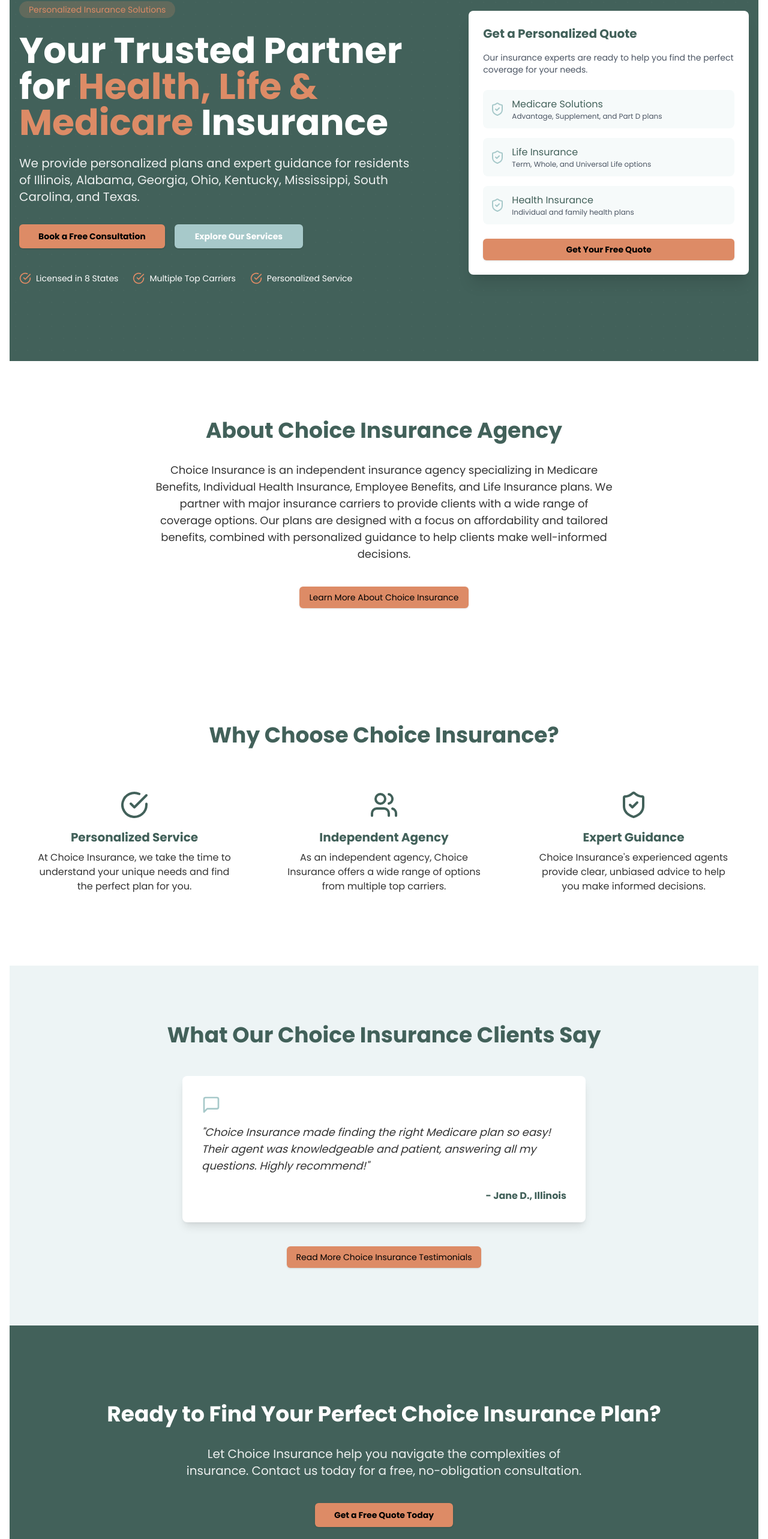
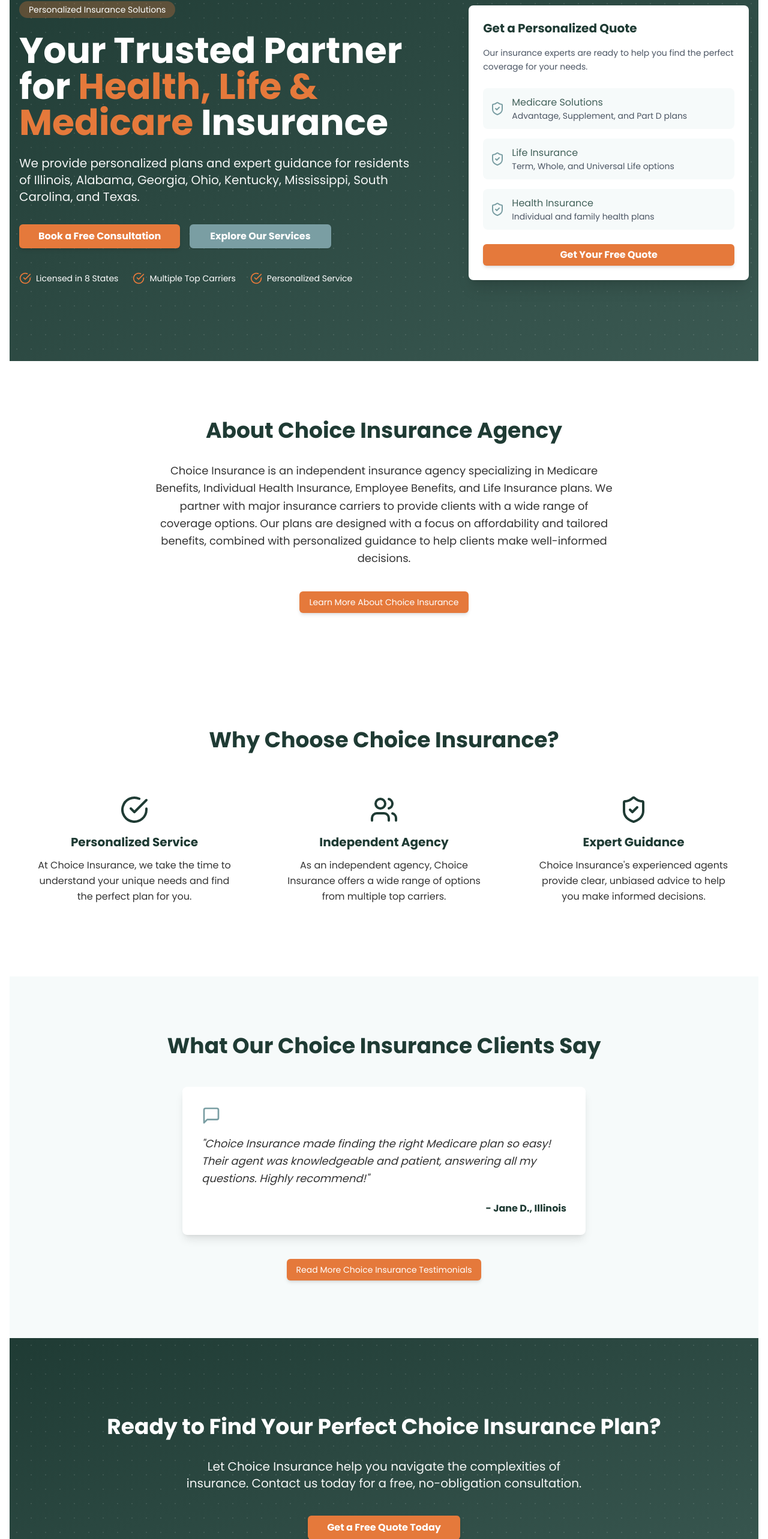
Before and after one commit to Ascempower/Manus, a Next.js app: page / in a window 1280 px wide. Shown: the part 223-2789 px from the top of the page at 60% size. Built offline with nearby package versions, Linux system fonts and the light colour scheme.

Commit message:
modified:   src/app/page.tsx

```diff
--- a/src/app/page.tsx
+++ b/src/app/page.tsx
@@ -7,31 +7,32 @@
   return (
     <>
       {/* Hero Section */}
-      <section className="relative py-20 md:py-32 bg-brand-deep-forest-green text-brand-white overflow-hidden">
-        {/* Background Pattern - CSS Grid Pattern */}
-        <div className="absolute inset-0 opacity-10">
-          <div className="absolute top-0 left-0 w-full h-full bg-[radial-gradient(circle,_#ffffff_1px,_transparent_1px)] bg-[length:20px_20px] opacity-20"></div>
+      <section className="relative py-20 md:py-32 bg-brand-deeper-forest-green text-brand-white overflow-hidden">
+        {/* Background Pattern - Softer Gradient Pattern */}
+        <div className="absolute inset-0">
+          <div className="absolute top-0 left-0 w-full h-full bg-gradient-to-br from-brand-deeper-forest-green to-brand-deep-forest-green opacity-80"></div>
+          <div className="absolute top-0 left-0 w-full h-full bg-[radial-gradient(circle,_#ffffff_1px,_transparent_1px)] bg-[length:24px_24px] opacity-10"></div>
         </div>
 
         <div className="container mx-auto px-4 relative z-10">
           <div className="flex flex-col md:flex-row items-center justify-between gap-12">
             {/* Hero Content */}
             <div className="md:w-3/5 text-left md:pr-8">
-              <div className="inline-block px-4 py-1 rounded-full bg-brand-warm-beige-coral/20 text-brand-warm-beige-coral text-sm font-medium mb-6">
+              <div className="inline-block px-4 py-1 rounded-full bg-brand-warm-beige-coral-dark/30 text-white text-sm font-medium mb-6">
                 Personalized Insurance Solutions
               </div>
               <h1 className="text-4xl md:text-5xl lg:text-6xl font-bold mb-6 font-poppins leading-tight">
-                Your Trusted Partner for <span className="text-brand-warm-beige-coral">Health, Life & Medicare</span> Insurance
+                Your Trusted Partner for <span className="text-brand-warm-beige-coral-dark">Health, Life & Medicare</span> Insurance
               </h1>
-              <p className="text-lg md:text-xl mb-8 text-brand-white/90 max-w-2xl">
+              <p className="text-lg md:text-xl mb-8 text-brand-white/95 max-w-2xl leading-relaxed">
                 We provide personalized plans and expert guidance for residents of Illinois, Alabama, Georgia, Ohio, Kentucky, Mississippi, South Carolina, and Texas.
               </p>
 
               <div className="flex flex-col sm:flex-row gap-4 mt-2">
-                <Button size="lg" asChild className="bg-brand-warm-beige-coral hover:bg-brand-warm-beige-coral/80 text-brand-black font-semibold">
+                <Button size="lg" asChild className="bg-brand-warm-beige-coral-dark hover:bg-brand-warm-beige-coral-darker text-white font-semibold shadow-md min-w-[200px] text-base">
                   <Link href="/contact#book-a-call">Book a Free Consultation</Link>
                 </Button>
-                <Button size="lg" asChild className="bg-brand-teal-blue border-2 border-brand-teal-blue text-white font-semibold hover:bg-brand-teal-blue/80 hover:border-brand-teal-blue/80">
+                <Button size="lg" asChild className="bg-brand-teal-blue-dark border-2 border-brand-teal-blue-dark text-white font-semibold hover:bg-brand-teal-blue-dark/90 hover:border-brand-teal-blue min-w-[200px] text-base">
                   <Link href="/services">Explore Our Services</Link>
                 </Button>
               </div>
@@ -39,15 +40,15 @@
               {/* Trust Indicators */}
               <div className="mt-10 flex items-center gap-6 flex-wrap">
                 <div className="flex items-center gap-2">
-                  <CheckCircle size={20} className="text-brand-warm-beige-coral" />
+                  <CheckCircle size={20} className="text-brand-warm-beige-coral-dark" />
                   <span className="text-sm font-medium">Licensed in 8 States</span>
                 </div>
                 <div className="flex items-center gap-2">
-                  <CheckCircle size={20} className="text-brand-warm-beige-coral" />
+                  <CheckCircle size={20} className="text-brand-warm-beige-coral-dark" />
                   <span className="text-sm font-medium">Multiple Top Carriers</span>
                 </div>
                 <div className="flex items-center gap-2">
-                  <CheckCircle size={20} className="text-brand-warm-beige-coral" />
+                  <CheckCircle size={20} className="text-brand-warm-beige-coral-dark" />
                   <span className="text-sm font-medium">Personalized Service</span>
                 </div>
               </div>
@@ -56,36 +57,36 @@
             {/* Hero Image/Card */}
             <div className="md:w-2/5 relative">
               <div className="bg-white rounded-lg shadow-xl p-6 text-brand-black">
-                <h3 className="text-xl font-bold mb-4 text-brand-deep-forest-green">Get a Personalized Quote</h3>
-                <p className="text-sm text-gray-600 mb-6">Our insurance experts are ready to help you find the perfect coverage for your needs.</p>
+                <h3 className="text-xl font-bold mb-4 text-brand-deeper-forest-green">Get a Personalized Quote</h3>
+                <p className="text-sm text-gray-600 mb-6 leading-relaxed">Our insurance experts are ready to help you find the perfect coverage for your needs.</p>
 
                 <div className="space-y-4 mb-6">
-                  <div className="flex items-center gap-3 p-3 rounded-lg bg-brand-teal-blue/10">
-                    <ShieldCheck className="text-brand-teal-blue flex-shrink-0" size={24} />
+                  <div className="flex items-center gap-3 p-3 rounded-lg bg-brand-teal-blue/10 transition-all duration-300 hover:bg-brand-teal-blue/20 cursor-pointer group" title="Click to learn more about Medicare Solutions">
+                    <ShieldCheck className="text-brand-teal-blue-dark flex-shrink-0 group-hover:text-brand-deep-forest-green transition-colors duration-300" size={24} />
                     <div>
-                      <h4 className="font-medium text-brand-deep-forest-green">Medicare Solutions</h4>
-                      <p className="text-xs text-gray-600">Advantage, Supplement, and Part D plans</p>
+                      <h4 className="font-medium text-brand-deep-forest-green group-hover:text-brand-deeper-forest-green transition-colors duration-300">Medicare Solutions</h4>
+                      <p className="text-sm text-gray-600">Advantage, Supplement, and Part D plans</p>
                     </div>
                   </div>
 
-                  <div className="flex items-center gap-3 p-3 rounded-lg bg-brand-teal-blue/10">
-                    <ShieldCheck className="text-brand-teal-blue flex-shrink-0" size={24} />
+                  <div className="flex items-center gap-3 p-3 rounded-lg bg-brand-teal-blue/10 transition-all duration-300 hover:bg-brand-teal-blue/20 cursor-pointer group" title="Click to learn more about Life Insurance">
+                    <ShieldCheck className="text-brand-teal-blue-dark flex-shrink-0 group-hover:text-brand-deep-forest-green transition-colors duration-300" size={24} />
                     <div>
-                      <h4 className="font-medium text-brand-deep-forest-green">Life Insurance</h4>
-                      <p className="text-xs text-gray-600">Term, Whole, and Universal Life options</p>
+                      <h4 className="font-medium text-brand-deep-forest-green group-hover:text-brand-deeper-forest-green transition-colors duration-300">Life Insurance</h4>
+                      <p className="text-sm text-gray-600">Term, Whole, and Universal Life options</p>
                     </div>
                   </div>
 
-                  <div className="flex items-center gap-3 p-3 rounded-lg bg-brand-teal-blue/10">
-                    <ShieldCheck className="text-brand-teal-blue flex-shrink-0" size={24} />
+                  <div className="flex items-center gap-3 p-3 rounded-lg bg-brand-teal-blue/10 transition-all duration-300 hover:bg-brand-teal-blue/20 cursor-pointer group" title="Click to learn more about Health Insurance">
+                    <ShieldCheck className="text-brand-teal-blue-dark flex-shrink-0 group-hover:text-brand-deep-forest-green transition-colors duration-300" size={24} />
                     <div>
-                      <h4 className="font-medium text-brand-deep-forest-green">Health Insurance</h4>
-                      <p className="text-xs text-gray-600">Individual and family health plans</p>
+                      <h4 className="font-medium text-brand-deep-forest-green group-hover:text-brand-deeper-forest-green transition-colors duration-300">Health Insurance</h4>
+                      <p className="text-sm text-gray-600">Individual and family health plans</p>
                     </div>
                   </div>
                 </div>
 
-                <Button asChild className="w-full bg-brand-warm-beige-coral hover:bg-brand-warm-beige-coral/80 text-brand-black font-semibold">
+                <Button asChild className="w-full bg-brand-warm-beige-coral-dark hover:bg-brand-warm-beige-coral-darker text-white font-semibold shadow-md text-base">
                   <Link href="/contact#get-a-quote">Get Your Free Quote</Link>
                 </Button>
               </div>
@@ -96,11 +97,11 @@
       {/* About Us Snippet */}
       <section className="py-16 md:py-24 bg-brand-white text-brand-black">
         <div className="container mx-auto px-4 text-center">
-          <h2 className="text-3xl md:text-4xl font-bold mb-8 text-brand-deep-forest-green font-poppins">About Choice Insurance Agency</h2>
-          <p className="text-lg text-brand-black/80 mb-10 max-w-3xl mx-auto">
+          <h2 className="text-3xl md:text-4xl font-bold mb-8 text-brand-deeper-forest-green font-poppins">About Choice Insurance Agency</h2>
+          <p className="text-lg text-brand-black/80 mb-10 max-w-3xl mx-auto leading-relaxed">
             Choice Insurance is an independent insurance agency specializing in Medicare Benefits, Individual Health Insurance, Employee Benefits, and Life Insurance plans. We partner with major insurance carriers to provide clients with a wide range of coverage options. Our plans are designed with a focus on affordability and tailored benefits, combined with personalized guidance to help clients make well-informed decisions.
           </p>
-          <Button asChild className="bg-brand-warm-beige-coral hover:bg-brand-warm-beige-coral/80 text-brand-black">
+          <Button asChild className="bg-brand-warm-beige-coral-dark hover:bg-brand-warm-beige-coral-darker text-white shadow-md">
             <Link href="/about">Learn More About Choice Insurance</Link>
           </Button>
         </div>
@@ -109,52 +110,57 @@
       {/* Why Choose Us Section */}
       <section className="py-16 md:py-24 bg-brand-white text-brand-black">
         <div className="container mx-auto px-4">
-          <h2 className="text-3xl md:text-4xl font-bold text-center mb-12 text-brand-deep-forest-green font-poppins">Why Choose Choice Insurance?</h2>
+          <h2 className="text-3xl md:text-4xl font-bold text-center mb-12 text-brand-deeper-forest-green font-poppins">Why Choose Choice Insurance?</h2>
           <div className="grid md:grid-cols-3 gap-8 text-center">
-            <div className="p-6">
-              <CheckCircle size={48} className="mx-auto mb-4 text-brand-deep-forest-green" aria-hidden="true" />
-              <h3 className="text-xl font-bold mb-2 text-brand-deep-forest-green font-poppins">Personalized Service</h3>
-              <p className="text-brand-black/80">At Choice Insurance, we take the time to understand your unique needs and find the perfect plan for you.</p>
+            <div className="p-6 rounded-lg hover:shadow-md transition-shadow duration-300">
+              <CheckCircle size={48} className="mx-auto mb-4 text-brand-deeper-forest-green" aria-hidden="true" />
+              <h3 className="text-xl font-bold mb-3 text-brand-deeper-forest-green font-poppins">Personalized Service</h3>
+              <p className="text-brand-black/80 leading-relaxed text-base">At Choice Insurance, we take the time to understand your unique needs and find the perfect plan for you.</p>
             </div>
-            <div className="p-6">
-              <Users size={48} className="mx-auto mb-4 text-brand-deep-forest-green" aria-hidden="true" />
-              <h3 className="text-xl font-bold mb-2 text-brand-deep-forest-green font-poppins">Independent Agency</h3>
-              <p className="text-brand-black/80">As an independent agency, Choice Insurance offers a wide range of options from multiple top carriers.</p>
+            <div className="p-6 rounded-lg hover:shadow-md transition-shadow duration-300">
+              <Users size={48} className="mx-auto mb-4 text-brand-deeper-forest-green" aria-hidden="true" />
+              <h3 className="text-xl font-bold mb-3 text-brand-deeper-forest-green font-poppins">Independent Agency</h3>
+              <p className="text-brand-black/80 leading-relaxed text-base">As an independent agency, Choice Insurance offers a wide range of options from multiple top carriers.</p>
             </div>
-            <div className="p-6">
-              <ShieldCheck size={48} className="mx-auto mb-4 text-brand-deep-forest-green" aria-hidden="true" />
-              <h3 className="text-xl font-bold mb-2 text-brand-deep-forest-green font-poppins">Expert Guidance</h3>
-              <p className="text-brand-black/80">Choice Insurance's experienced agents provide clear, unbiased advice to help you make informed decisions.</p>
+            <div className="p-6 rounded-lg hover:shadow-md transition-shadow duration-300">
+              <ShieldCheck size={48} className="mx-auto mb-4 text-brand-deeper-forest-green" aria-hidden="true" />
+              <h3 className="text-xl font-bold mb-3 text-brand-deeper-forest-green font-poppins">Expert Guidance</h3>
+              <p className="text-brand-black/80 leading-relaxed text-base">Choice Insurance's experienced agents provide clear, unbiased advice to help you make informed decisions.</p>
             </div>
           </div>
         </div>
       </section>
       {/* Testimonials Snippet */}
-      <section className="py-16 md:py-24 bg-brand-teal-blue/20">
+      <section className="py-16 md:py-24 bg-brand-teal-blue/10">
         <div className="container mx-auto px-4">
-          <h2 className="text-3xl md:text-4xl font-bold text-center mb-12 text-brand-deep-forest-green font-poppins">What Our Choice Insurance Clients Say</h2>
-          <div className="max-w-2xl mx-auto bg-brand-white p-8 rounded-lg shadow-lg text-brand-black">
-            <MessageSquare size={32} className="text-brand-teal-blue mb-4" aria-hidden="true" />
-            <blockquote className="text-lg italic text-brand-black/80 mb-6">
+          <h2 className="text-3xl md:text-4xl font-bold text-center mb-12 text-brand-deeper-forest-green font-poppins">What Our Choice Insurance Clients Say</h2>
+          <div className="max-w-2xl mx-auto bg-brand-white p-8 rounded-lg shadow-lg text-brand-black hover:shadow-xl transition-shadow duration-300">
+            <MessageSquare size={32} className="text-brand-teal-blue-dark mb-4" aria-hidden="true" />
+            <blockquote className="text-lg italic text-brand-black/80 mb-6 leading-relaxed">
               "Choice Insurance made finding the right Medicare plan so easy! Their agent was knowledgeable and patient, answering all my questions. Highly recommend!"
             </blockquote>
-            <p className="text-right font-semibold text-brand-deep-forest-green">- Jane D., Illinois</p>
+            <p className="text-right font-semibold text-brand-deeper-forest-green">- Jane D., Illinois</p>
           </div>
           <div className="text-center mt-10">
-            <Button asChild className="bg-brand-warm-beige-coral hover:bg-brand-warm-beige-coral/80 text-brand-black">
+            <Button asChild className="bg-brand-warm-beige-coral-dark hover:bg-brand-warm-beige-coral-darker text-white shadow-md">
               <Link href="/testimonials">Read More Choice Insurance Testimonials</Link>
             </Button>
           </div>
         </div>
       </section>
       {/* Final CTA Section */}
-      <section className="py-20 md:py-32 bg-brand-deep-forest-green text-brand-white">
-        <div className="container mx-auto px-4 text-center">
+      <section className="relative py-20 md:py-32 bg-brand-deeper-forest-green text-brand-white overflow-hidden">
+        {/* Background Pattern - Softer Gradient Pattern */}
+        <div className="absolute inset-0">
+          <div className="absolute top-0 left-0 w-full h-full bg-gradient-to-br from-brand-deeper-forest-green to-brand-deep-forest-green opacity-80"></div>
+          <div className="absolute top-0 left-0 w-full h-full bg-[radial-gradient(circle,_#ffffff_1px,_transparent_1px)] bg-[length:24px_24px] opacity-10"></div>
+        </div>
+        <div className="container mx-auto px-4 text-center relative z-10">
           <h2 className="text-3xl md:text-4xl font-bold mb-8 font-poppins">Ready to Find Your Perfect Choice Insurance Plan?</h2>
-          <p className="text-lg md:text-xl mb-10 max-w-2xl mx-auto text-brand-white/90">
+          <p className="text-lg md:text-xl mb-10 max-w-2xl mx-auto text-brand-white/95 leading-relaxed">
             Let Choice Insurance help you navigate the complexities of insurance. Contact us today for a free, no-obligation consultation.
           </p>
-          <Button size="lg" asChild className="bg-brand-warm-beige-coral hover:bg-brand-warm-beige-coral/80 text-brand-black font-semibold">
+          <Button size="lg" asChild className="bg-brand-warm-beige-coral-dark hover:bg-brand-warm-beige-coral-darker text-white font-semibold shadow-md min-w-[250px] text-base">
             <Link href="/contact#get-a-quote">Get a Free Quote Today</Link>
           </Button>
         </div>
--- a/tailwind.config.js
+++ b/tailwind.config.js
@@ -47,8 +47,12 @@
         brand: {
           white: "#FFFFFF",
           "teal-blue": "#A7C9CA",
+          "teal-blue-dark": "#7a9ea3",
           "deep-forest-green": "#42615A",
+          "deeper-forest-green": "#1f3b34", // Darker green for better contrast
           "warm-beige-coral": "#DD8B66",
+          "warm-beige-coral-dark": "#e5793b", // Darker orange for better contrast
+          "warm-beige-coral-darker": "#cf6b2d", // Even darker orange for hover states
           black: "#000000",
         },
       },
```
